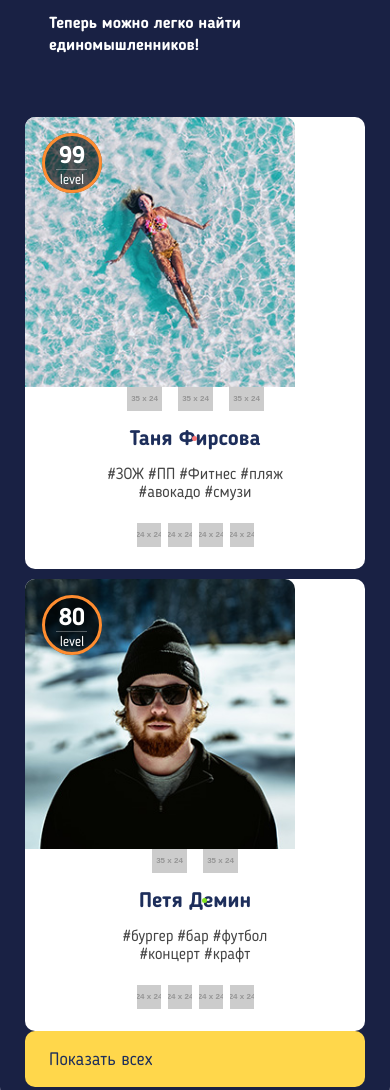
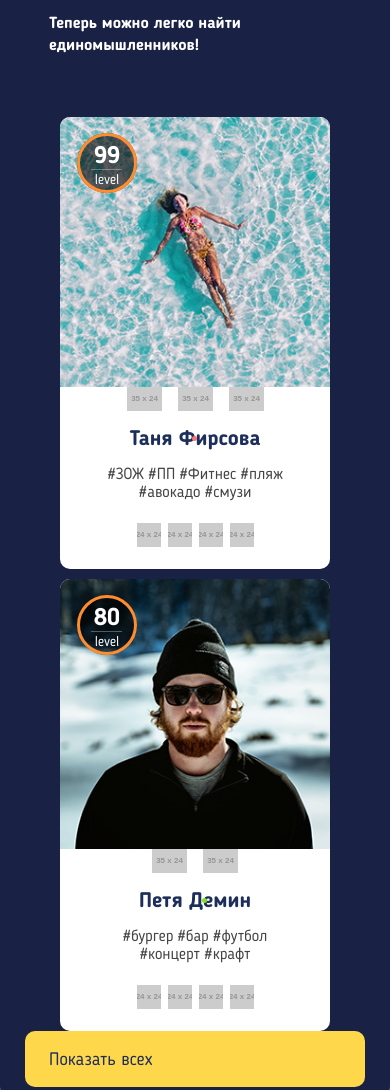
Before and after one commit to k-bug/244468-pognali-19, a website: page source/index.html in a window 390 px wide. Shown: the part 2499-3589 px from the top of the page. Drawn offline with nearby package versions, Linux system fonts and the light colour scheme; files that its build step writes are made by us from their sources; placeholder pictures from the web are drawn by us.

Commit message:
Возвращает ширину карточкам путешественников mobile index.html

```diff
--- a/source/sass/blocks/companions.scss
+++ b/source/sass/blocks/companions.scss
@@ -12,7 +12,7 @@
 
 .companions__card {
   position: relative;
-  //width: 270px;
+  width: 270px;
   margin: 0 auto;
   padding-bottom: 22px;
   background-color: #ffffff;
```
